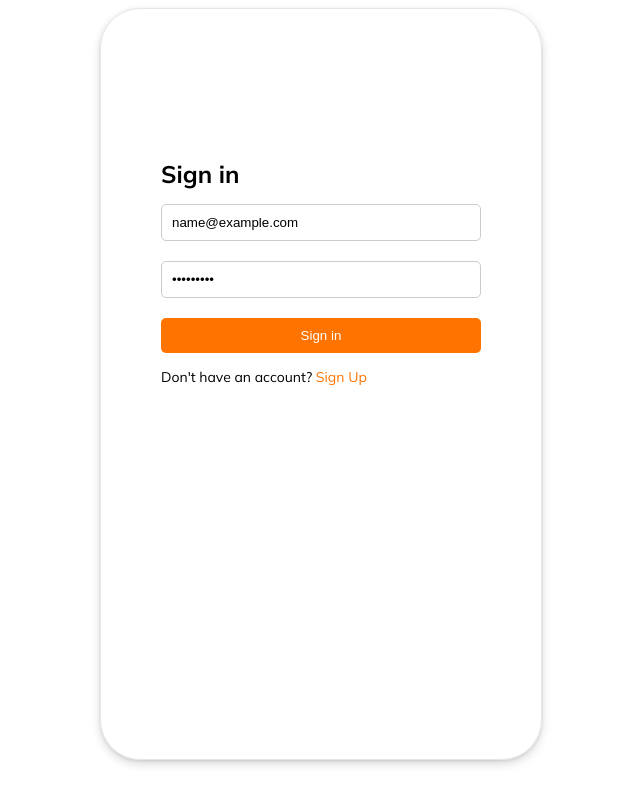
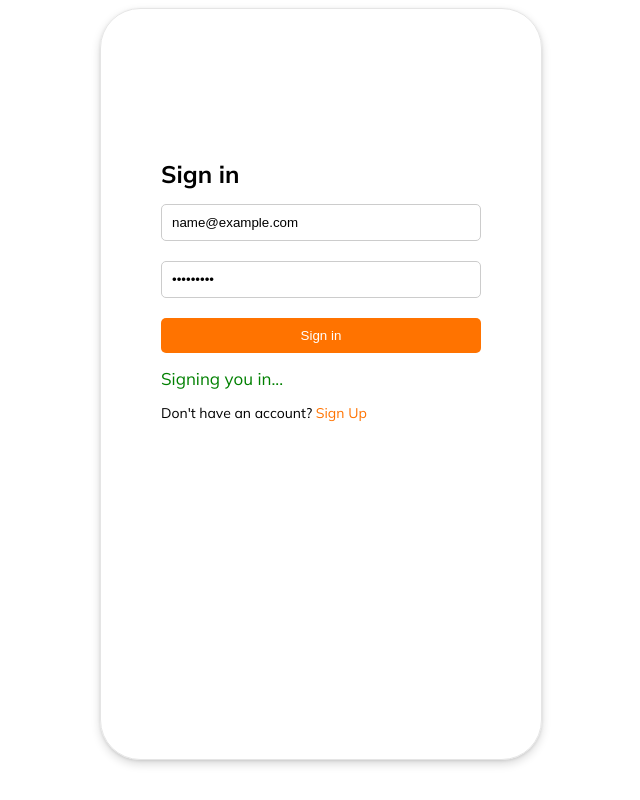
Before and after one commit to Egorallo/clever-to-do-list, a Vue app: page /sign-in in a window 1280 px wide. Both pictures are taken after typing "name@example.com", "Sample123" into the empty fields and a click on the button "Sign in". Shown: the whole page, without its empty margins (319-959 px from the left). Built offline with nearby package versions, Linux system fonts and the light colour scheme; no server answers.

Commit message:
added pre-commit hook

```diff
--- a/package.json
+++ b/package.json
@@ -8,7 +8,8 @@
     "build": "vite build",
     "preview": "vite preview",
     "lint": "eslint . --fix",
-    "format": "prettier --write src/"
+    "format": "prettier --write src/",
+    "prepare": "husky install"
   },
   "dependencies": {
     "firebase": "^11.0.1",
@@ -23,6 +24,8 @@
     "@vue/eslint-config-prettier": "^10.1.0",
     "eslint": "^9.14.0",
     "eslint-plugin-vue": "^9.30.0",
+    "husky": "^8.0.0",
+    "lint-staged": "^15.2.10",
     "prettier": "^3.3.3",
     "vite": "^5.4.10",
     "vite-plugin-vue-devtools": "^7.5.4"
--- a/src/components/SignForm.vue
+++ b/src/components/SignForm.vue
@@ -6,6 +6,7 @@ export default {
       email: '',
       password: '',
       error: null,
+      signmessage: '',
     };
   },
   props: {
@@ -26,14 +27,19 @@ export default {
     async signInAcc() {
       try {
         if (this.$route.path === '/sign-in') {
+          this.error = null;
+          this.signmessage = 'Signing you in...';
           await signIn(this.email, this.password);
           this.$router.push('/');
         } else {
+          this.error = null;
+          this.signmessage = 'Creating your account...';
           await signUp(this.email, this.password);
           this.$router.push('/');
         }
       } catch (error) {
         console.log(error.message);
+        this.signmessage = '';
         switch (error.message) {
           case 'auth/user-not-found':
             this.error = 'User not found';
@@ -42,7 +48,7 @@ export default {
             this.error = 'Email already in use';
             break;
           case 'auth/invalid-credential':
-            this.error = 'Invalid credential';
+            this.error = 'Email or password is incorrect';
             break;
           case 'auth/invalid-email':
             this.error = 'Invalid email';
@@ -54,7 +60,7 @@ export default {
             this.error = 'Missing password';
             break;
           case 'auth/weak-password':
-            this.error = 'Weak password';
+            this.error = 'Weak password (Minumum 6 characters)';
             break;
         }
       }
@@ -86,6 +92,9 @@ export default {
       </form>
       <div class="error" v-if="error">
         <span>{{ error }}</span>
+      </div>
+      <div class="sign-message" v-if="signmessage">
+        <span>{{ signmessage }}</span>
       </div>
       <div class="sign-form__other">
         <div v-if="newAcc">
@@ -162,4 +171,9 @@ export default {
   color: red;
   font-size: 17px;
 }
+
+.sign-message {
+  color: green;
+  font-size: 17px;
+}
 </style>
```
Also changed, not shown: .lintstagedrc.json (added), 2 other files (tests, documents, lock files or other folders).
